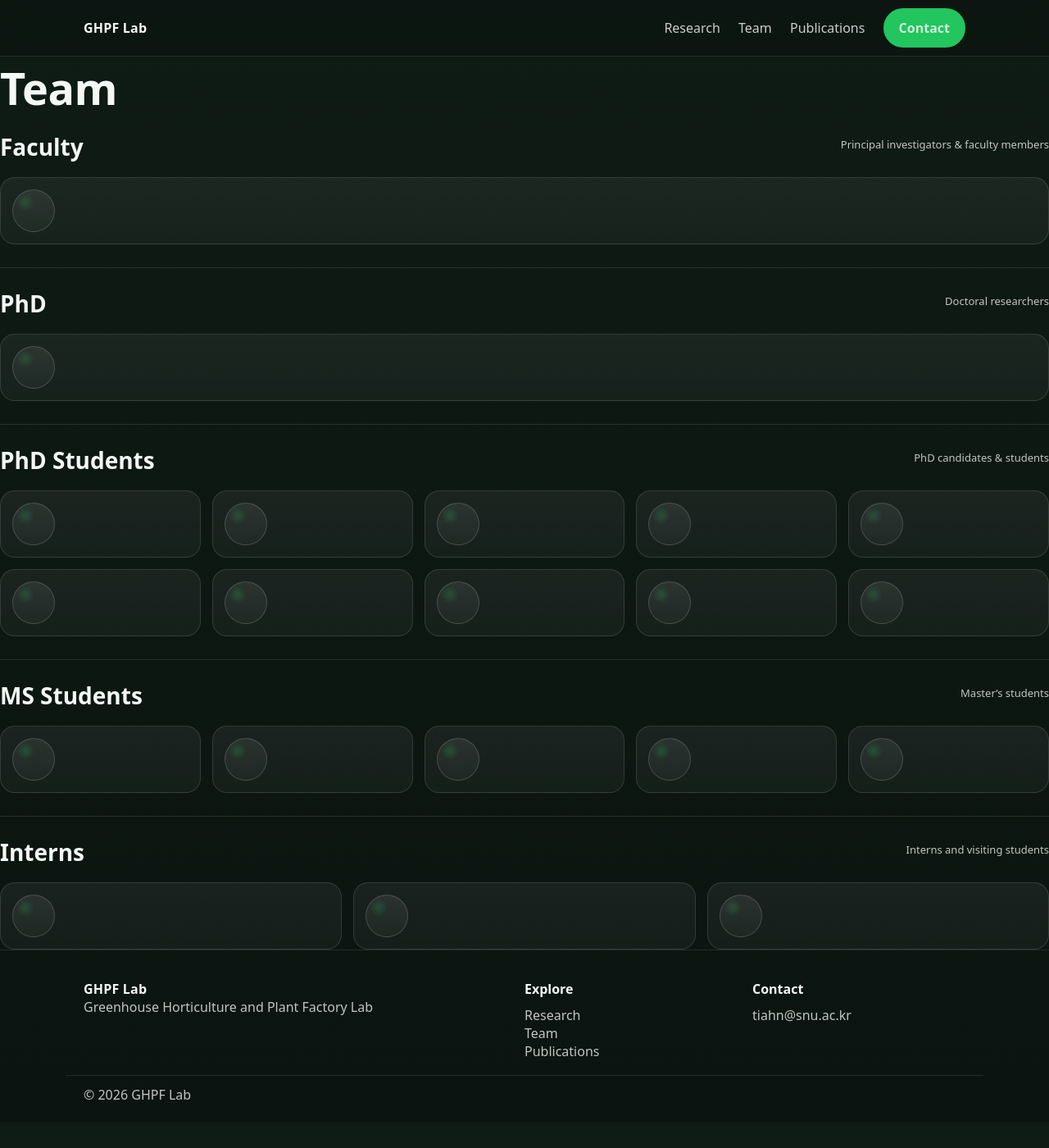
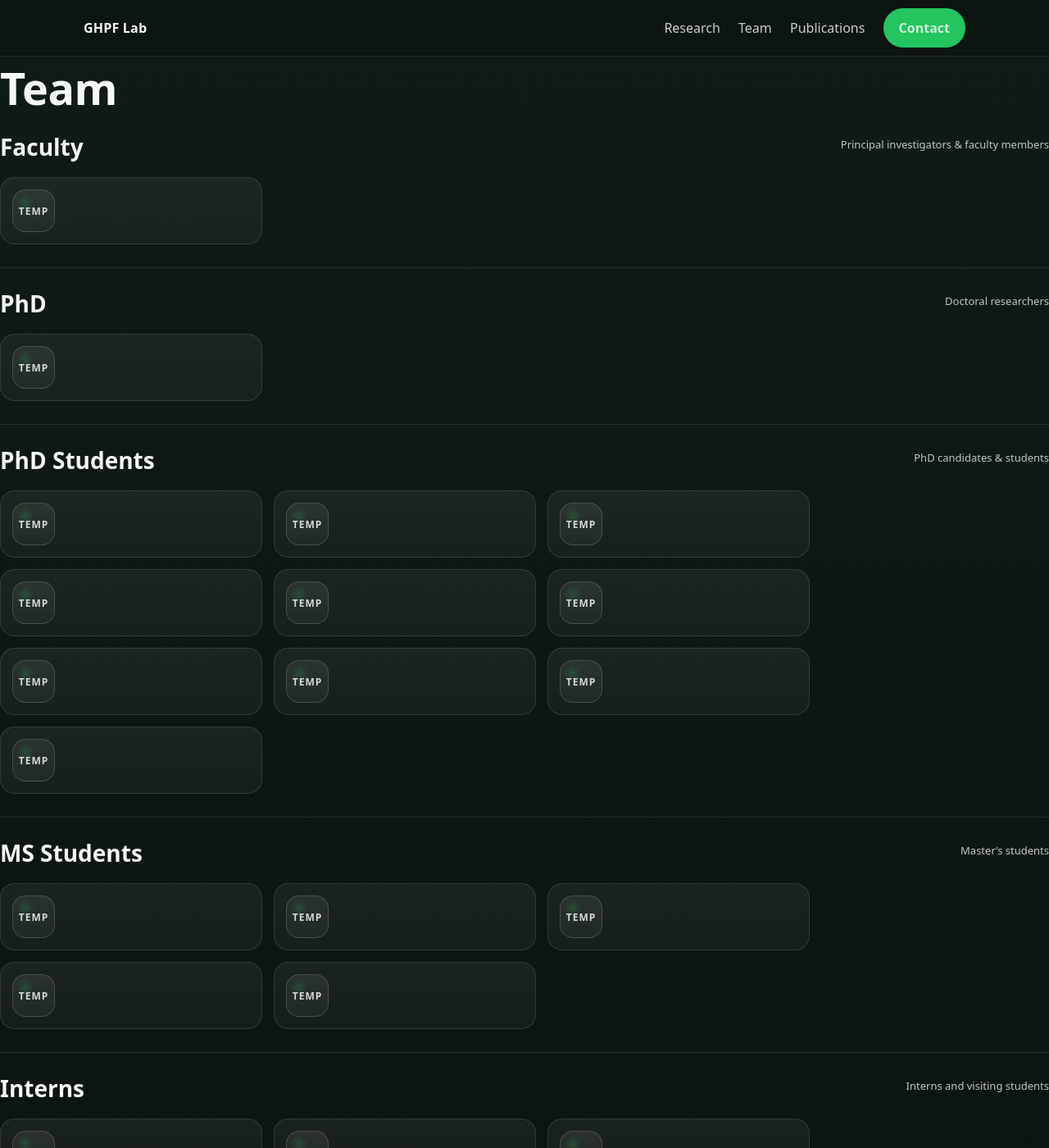
Before and after one commit to evergreendasol/Trial-2-lab-web, a Jekyll site: the page built from team.md, in a window 1280 px wide and 1400 px high. Shown: the whole window at 82% size. Built offline with Jekyll 4.4.1, drawn with Linux system fonts in a browser that asks for light colours.

Commit message:
Use TEMP avatar fallback and tighten team card width

```diff
--- a/assets/css/site.css
+++ b/assets/css/site.css
@@ -268,3 +268,107 @@ h1{
     grid-template-columns: repeat(auto-fit, minmax(200px, 1fr));
   }
 }
+
+
+/* =========================
+   TEAM (final override)
+   ========================= */
+
+/* 섹션 간 구분(너무 벌어지지 않게) */
+.team-section{
+  margin-top:28px;
+  padding-top:18px;
+  border-top:1px solid rgba(255,255,255,.10);
+}
+.team-section:first-of-type{
+  margin-top:18px;
+  padding-top:0;
+  border-top:none;
+}
+
+/* 카드가 화면 전체로 늘어나지 않게: 고정 폭 column */
+.team-grid{
+  grid-template-columns: repeat(auto-fit, minmax(240px, 320px));
+  gap:14px;
+  margin-top:14px;
+  justify-content:start; /* 왼쪽 정렬 */
+}
+
+.team-card{
+  padding:14px;
+  max-width:320px;
+}
+
+/* 컴팩트 row 카드 */
+.person--compact{
+  display:flex;
+  align-items:center;
+  gap:12px;
+}
+
+/* 깔끔한 아바타: 사진 있으면 사진, 없으면 TEMP */
+.avatar{
+  width:52px;
+  height:52px;
+  border-radius:16px;
+  flex:0 0 auto;
+  overflow:hidden;
+  border:1px solid rgba(255,255,255,.16);
+  background:
+    radial-gradient(18px 18px at 30% 30%, rgba(34,197,94,.20), transparent 60%),
+    linear-gradient(180deg, rgba(255,255,255,.08) 0%, rgba(255,255,255,.04) 100%);
+  display:flex;
+  align-items:center;
+  justify-content:center;
+}
+
+.avatar img{
+  width:100%;
+  height:100%;
+  object-fit:cover;
+  display:block;
+}
+
+.avatar__txt{
+  font-weight:800;
+  letter-spacing:1px;
+  font-size:12px;
+  color:rgba(243,247,245,.85);
+}
+
+.person__meta{
+  min-width:0;
+}
+
+.person__top{
+  display:flex;
+  align-items:center;
+  gap:10px;
+  flex-wrap:wrap;
+}
+
+.person__name{
+  margin:0;
+  font-size:16px;
+  line-height:1.15;
+}
+
+.person__role{
+  font-size:11px;
+  padding:3px 8px;
+  opacity:.95;
+}
+
+.person__sub{
+  margin-top:4px;
+  line-height:1.35;
+}
+
+@media (max-width:900px){
+  .team-grid{
+    grid-template-columns: repeat(auto-fit, minmax(200px, 1fr));
+  }
+  .team-card{
+    max-width:none;
+  }
+}
--- a/team.md
+++ b/team.md
@@ -6,24 +6,19 @@ title: Team
 # Team
 
 {% comment %}
-avatar rules:
+Avatar rules:
 - if p.photo exists: show img
-- else: show initials from name (first 2 chars after removing spaces)
+- else: show TEMP text
 {% endcomment %}
-
-{% assign placeholder = "" %}
 
 {% capture section_card %}
   <div class="card team-card">
     <div class="person person--compact">
-      {% assign nm = p.name | default: "" | strip %}
-      {% assign initials = nm | replace: " ", "" | slice: 0, 2 %}
-
       <div class="avatar">
         {% if p.photo %}
           <img src="{{ p.photo | relative_url }}" alt="{{ p.name }}">
         {% else %}
-          <span class="avatar__txt">{{ initials | upcase }}</span>
+          <span class="avatar__txt">TEMP</span>
         {% endif %}
       </div>
 
```
